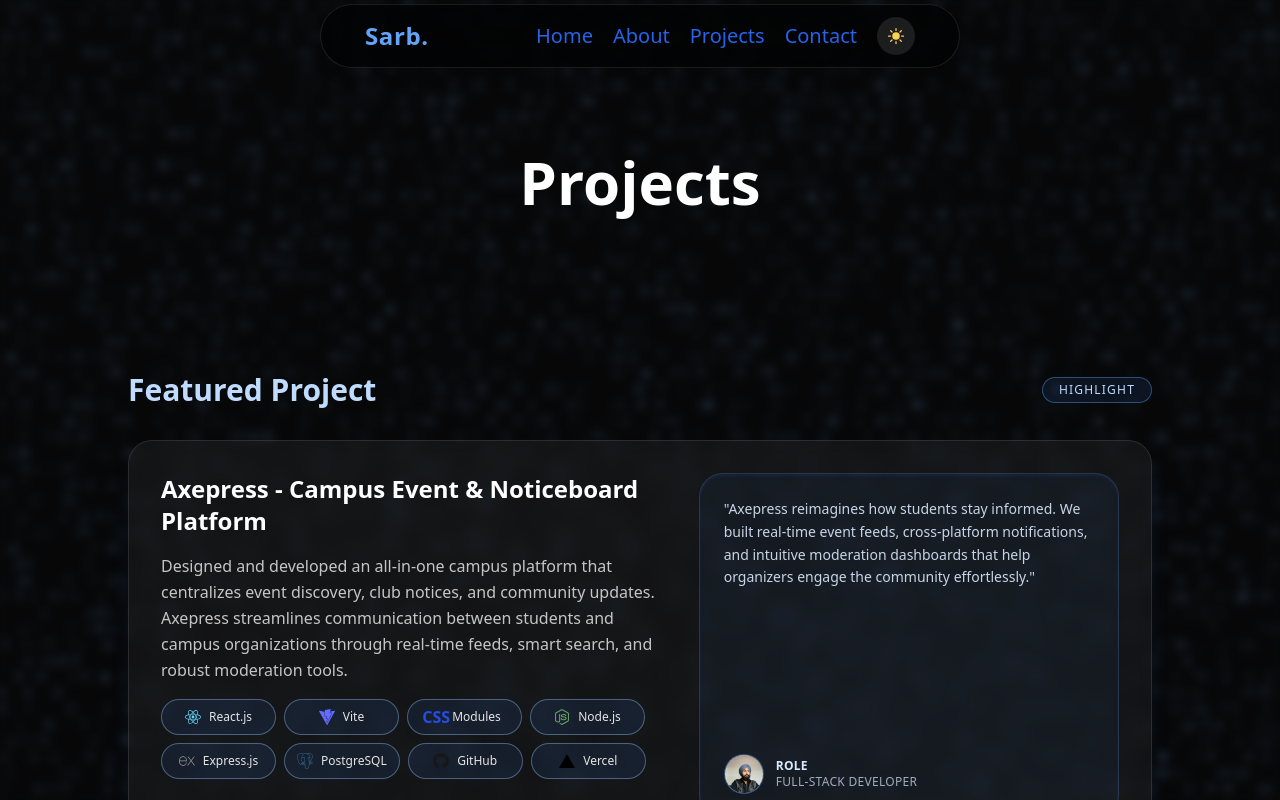
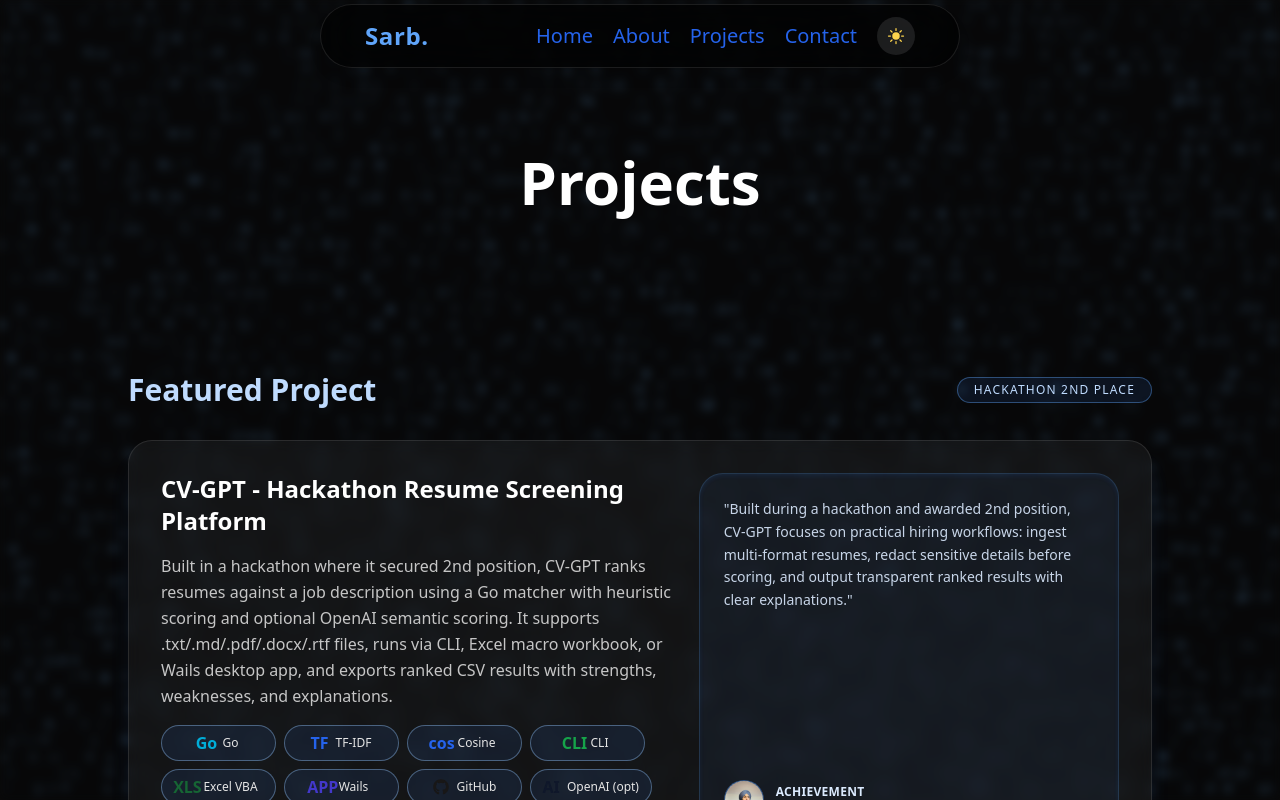
Before and after one commit to sarbzcode/Portfolio, a React (Vite) app: page /projects in a window 1280 px wide. Shown: the top 800 px of the page. Built offline with nearby package versions, Linux system fonts and the light colour scheme.

Commit message:
Updating Featured Project

```diff
--- a/src/components/FeaturedProject.tsx
+++ b/src/components/FeaturedProject.tsx
@@ -1,5 +1,4 @@
-import { FaReact, FaNodeJs, FaGithub } from "react-icons/fa";
-import { SiPostgresql, SiVite, SiExpress, SiVercel } from "react-icons/si";
+import { FaGithub } from "react-icons/fa";
 
 const role = "./role.png";
 
@@ -12,58 +11,79 @@ export default function FeaturedProject() {
             Featured Project
           </h2>
           <span className="rounded-full border border-blue-400/40 bg-blue-500/10 px-4 py-1 text-xs uppercase tracking-widest text-blue-600 dark:text-blue-200">
-            Highlight
+            Hackathon 2nd Place
           </span>
         </div>
         <div className="grid gap-6 rounded-3xl border border-neutral-200/60 bg-white/85 p-8 text-neutral-800 shadow-xl shadow-blue-500/10 backdrop-blur dark:border-white/10 dark:bg-white/5 dark:text-neutral-200 lg:grid-cols-[1.1fr_0.9fr]">
           <div className="space-y-4">
             <h3 className="text-xl font-semibold text-neutral-900 dark:text-white sm:text-2xl">
-              Axepress - Campus Event &amp; Noticeboard Platform
+              CV-GPT - Hackathon Resume Screening Platform
             </h3>
             <p className="text-base leading-relaxed text-neutral-700 dark:text-neutral-200/85">
-              Designed and developed an all-in-one campus platform that
-              centralizes event discovery, club notices, and community updates.
-              Axepress streamlines communication between students and campus
-              organizations through real-time feeds, smart search, and robust
-              moderation tools.
+              Built in a hackathon where it secured 2nd position, CV-GPT ranks
+              resumes against a job description using a Go matcher with
+              heuristic scoring and optional OpenAI semantic scoring. It
+              supports .txt/.md/.pdf/.docx/.rtf files, runs via CLI, Excel
+              macro workbook, or Wails desktop app, and exports ranked CSV
+              results with strengths, weaknesses, and explanations.
             </p>
             <ul className="flex flex-wrap gap-2 text-xs">
               {[
                 {
-                  icon: <FaReact style={{ color: "#61DAFB" }} />,
-                  label: "React.js",
-                },
-                {
-                  icon: <SiVite style={{ color: "#646CFF" }} />,
-                  label: "Vite",
+                  icon: (
+                    <span style={{ color: "#00ADD8", fontWeight: 700 }}>Go</span>
+                  ),
+                  label: "Go",
                 },
                 {
                   icon: (
-                    <span style={{ color: "#264de4", fontWeight: 600 }}>
-                      CSS
+                    <span style={{ color: "#2563eb", fontWeight: 700 }}>TF</span>
+                  ),
+                  label: "TF-IDF",
+                },
+                {
+                  icon: (
+                    <span style={{ color: "#2563eb", fontWeight: 700 }}>
+                      cos
                     </span>
                   ),
-                  label: "Modules",
+                  label: "Cosine",
                 },
                 {
-                  icon: <FaNodeJs style={{ color: "#68A063" }} />,
-                  label: "Node.js",
+                  icon: (
+                    <span style={{ color: "#16a34a", fontWeight: 700 }}>
+                      CLI
+                    </span>
+                  ),
+                  label: "CLI",
                 },
                 {
-                  icon: <SiExpress style={{ color: "#999999" }} />,
-                  label: "Express.js",
+                  icon: (
+                    <span style={{ color: "#166534", fontWeight: 700 }}>
+                      XLS
+                    </span>
+                  ),
+                  label: "Excel VBA",
                 },
                 {
-                  icon: <SiPostgresql style={{ color: "#336791" }} />,
-                  label: "PostgreSQL",
+                  icon: (
+                    <span style={{ color: "#4338ca", fontWeight: 700 }}>
+                      APP
+                    </span>
+                  ),
+                  label: "Wails",
                 },
                 {
                   icon: <FaGithub style={{ color: "#181717" }} />,
                   label: "GitHub",
                 },
                 {
-                  icon: <SiVercel style={{ color: "#000000" }} />,
-                  label: "Vercel",
+                  icon: (
+                    <span style={{ color: "#0f172a", fontWeight: 700 }}>
+                      AI
+                    </span>
+                  ),
+                  label: "OpenAI (opt)",
                 },
               ].map((tech, i) => (
                 <li
@@ -83,7 +103,7 @@ export default function FeaturedProject() {
 
             <div>
               <a
-                href="https://github.com/sarbzcode/axepress"
+                href="https://github.com/sarbzcode/CV-GPT"
                 target="_blank"
                 rel="noopener noreferrer"
                 className="inline-flex items-center gap-2 text-sm font-semibold text-blue-600 transition hover:text-blue-800 dark:text-blue-200 dark:hover:text-white"
@@ -95,10 +115,10 @@ export default function FeaturedProject() {
           </div>
           <div className="flex flex-col justify-between gap-6 rounded-3xl border border-blue-200/40 bg-blue-50/70 p-6 text-left text-neutral-700 shadow-inner shadow-blue-500/10 dark:border-blue-400/20 dark:bg-blue-500/5 dark:text-blue-100/90">
             <p className="text-sm leading-relaxed">
-              "Axepress reimagines how students stay informed. We built
-              real-time event feeds, cross-platform notifications, and intuitive
-              moderation dashboards that help organizers engage the community
-              effortlessly."
+              "Built during a hackathon and awarded 2nd position, CV-GPT
+              focuses on practical hiring workflows: ingest multi-format
+              resumes, redact sensitive details before scoring, and output
+              transparent ranked results with clear explanations."
             </p>
             <div className="flex items-center gap-3 text-xs uppercase tracking-wide text-blue-600 dark:text-blue-200/90">
               <img
@@ -107,10 +127,10 @@ export default function FeaturedProject() {
               />
               <div>
                 <p className="font-semibold text-neutral-800 dark:text-blue-100">
-                  Role
+                  Achievement
                 </p>
                 <p className="text-neutral-600 dark:text-blue-100/70">
-                  Full-Stack Developer
+                  Hackathon 2nd Position
                 </p>
               </div>
             </div>
--- a/src/pages/Projects.tsx
+++ b/src/pages/Projects.tsx
@@ -66,7 +66,7 @@ const projects: Project[] = [
     problem:
       "Resume screening can be inconsistent and time-intensive when teams compare many formats manually against role requirements.",
     solution:
-      "Built a Go pipeline that accepts .txt/.md/.pdf/.docx/.rtf files and outputs ranked CSV results with strengths, weaknesses, and scoring explanations. It runs in CLI, Excel macro workbook, and Wails desktop modes, with optional OpenAI embeddings + semantic scoring for richer ranking context.",
+      "Built a Go pipeline that accepts .txt/.md/.pdf/.docx/.rtf files and outputs ranked results (results.csv) plus a run log with strengths, weaknesses, and scoring explanations. It runs in CLI, Excel macro workbook, and Wails desktop modes, with optional OpenAI embeddings + semantic scoring for richer ranking context.",
     techStack: [
       "Go",
       "TF-IDF",
@@ -81,6 +81,7 @@ const projects: Project[] = [
       github: "https://github.com/sarbzcode/CV-GPT",
     },
     impact: [
+      "Built during a hackathon and awarded 2nd position",
       "CLI + Excel + desktop (Wails) run modes support different user workflows",
       "PII and demographic redaction runs before scoring",
       "Optional OpenAI mode adds semantic ranking and richer explanations",
@@ -128,7 +129,8 @@ declare global {
 }
 
 export default function Projects() {
-  const rest = projects.slice(1);
+  const featuredProjectTitle = "CV-GPT";
+  const rest = projects.filter((project) => project.title !== featuredProjectTitle);
 
   return (
     <div className="relative z-10 flex flex-col bg-transparent text-neutral-900 dark:text-neutral-100">
```
Also changed, not shown: vercel.json, 2 other files (tests, documents, lock files or other folders).
